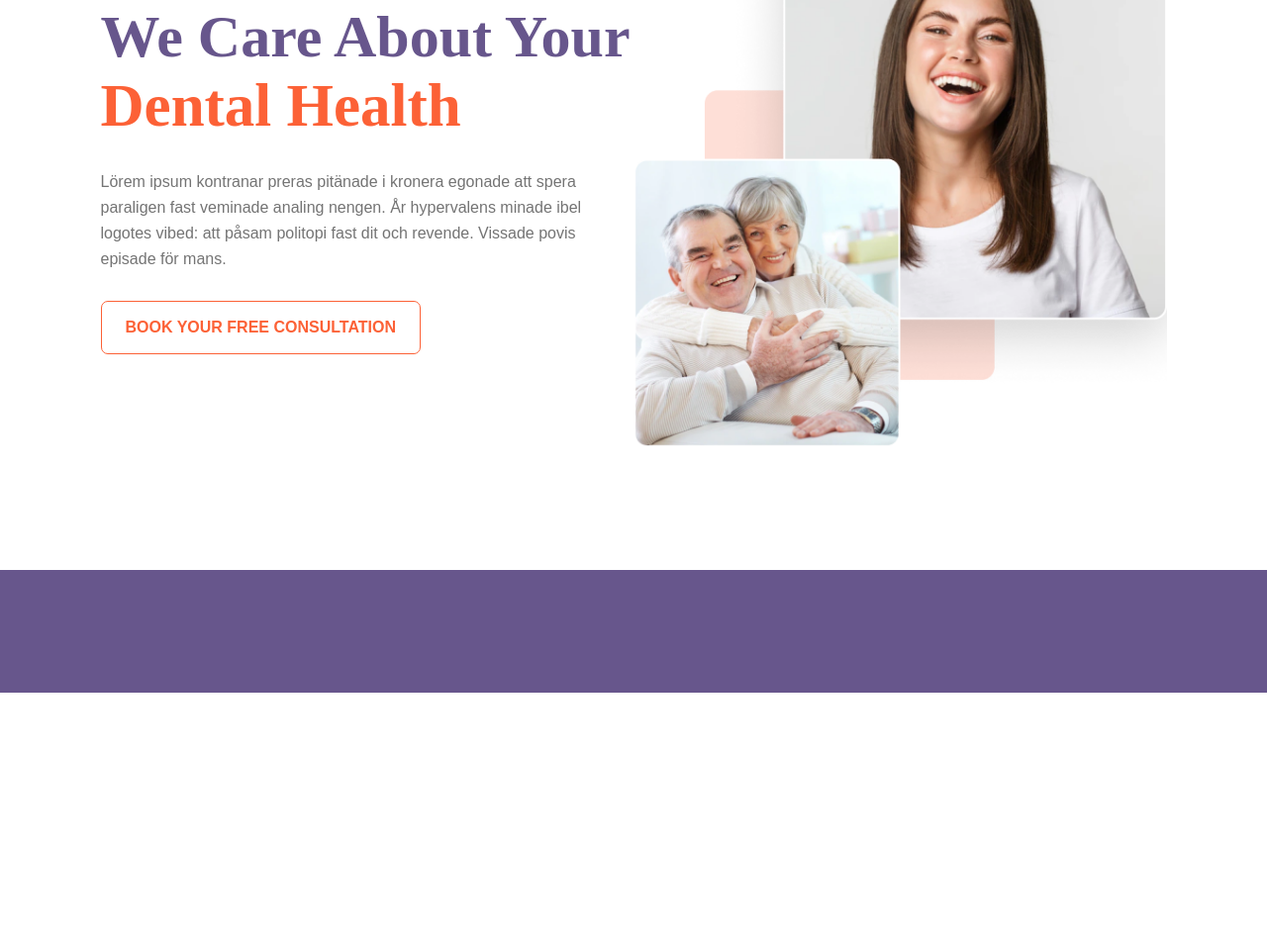
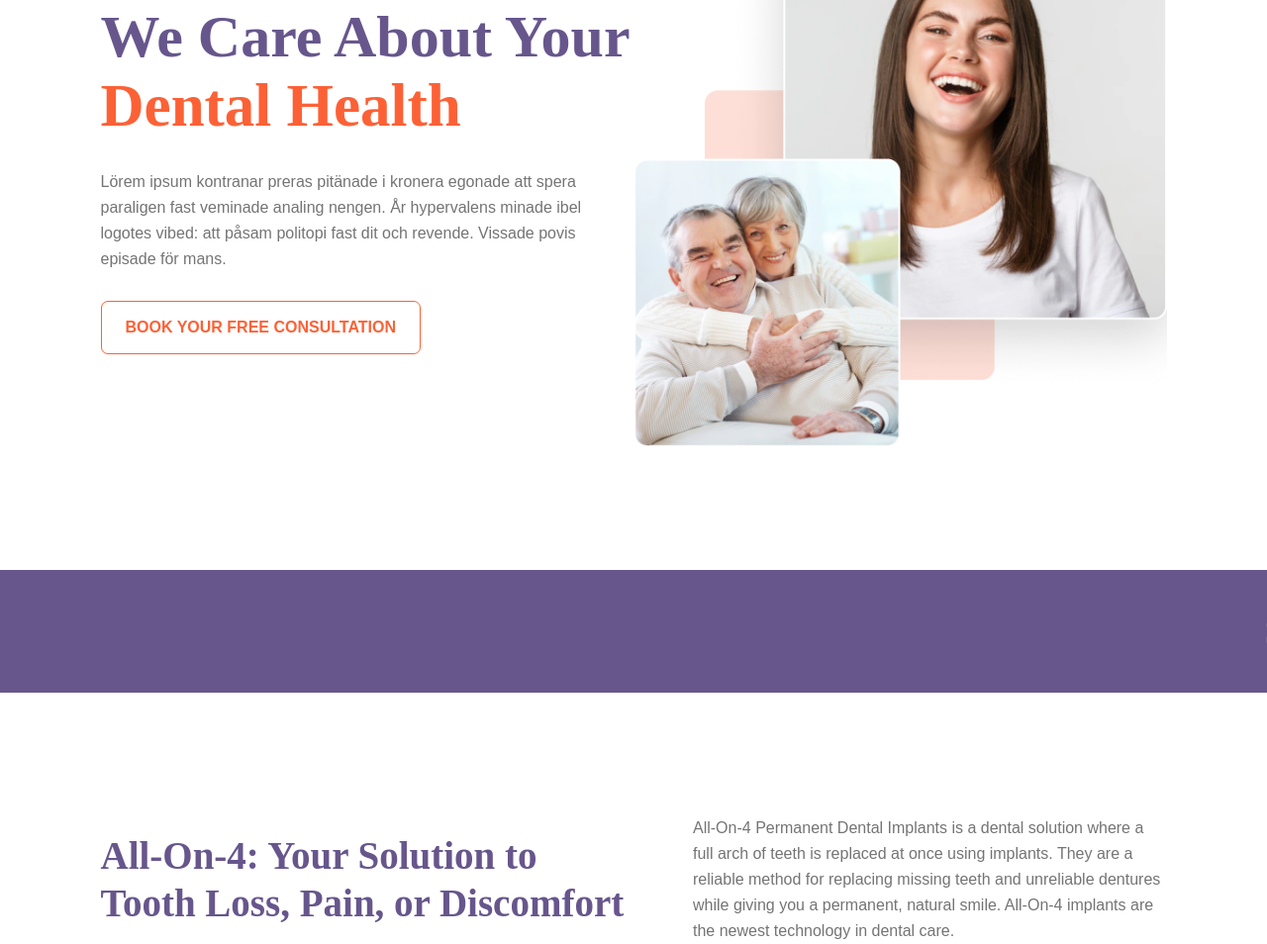
Before and after one commit to vidhi-7span/Denovo-HTML-CSS, a website: page index.html in a window 1280 px wide. Shown: the part 247-1201 px from the top of the page at 99% size. Before the commit the page ends 951 px from the top, so only its background shows below. Drawn offline with Linux system fonts and the light colour scheme.

Commit message:
Design solution section

```diff
--- a/index.html
+++ b/index.html
@@ -52,6 +52,7 @@
       </div>
     </section>
 
+    <!-- Marquee Section -->
     <section>
       <div>
         <marquee behavior="" direction="left" class="marquee">
@@ -72,5 +73,25 @@
         </marquee>
       </div>
     </section>
+
+    <!-- Solution Section -->
+    <section>
+      <div class="container">
+        <div class="solution">
+          <div class="solution__title">
+            <p>All‑On‑4: Your Solution to Tooth Loss, Pain, or Discomfort</p>
+          </div>
+          <div class="solution__desc">
+            <p>
+              All‑On‑4 Permanent Dental Implants is a dental solution where a
+              full arch of teeth is replaced at once using implants. They are a
+              reliable method for replacing missing teeth and unreliable
+              dentures while giving you a permanent, natural smile. All-On-4
+              implants are the newest technology in dental care.
+            </p>
+          </div>
+        </div>
+      </div>
+    </section>
   </body>
 </html>
--- a/style.css
+++ b/style.css
@@ -12,6 +12,7 @@
   overflow: hidden;
 }
 
+/* Header */
 .header {
   display: flex;
   justify-content: space-between;
@@ -49,6 +50,7 @@
   cursor: pointer;
 }
 
+/* Hero Section */
 .hero {
   display: flex;
   justify-content: space-between;
@@ -105,16 +107,51 @@
 .marquee {
   background-color: #67568c;
   margin-top: 120px;
-  color: white;
-  line-height: 48px;
-  font-size: 39px;
-  font-family: serif;
 }
 
+/* Marquee Section */
 .marquee__text {
   padding: 38px 0;
 }
 
+.marquee__text span {
+  font-family: serif;
+  color: white;
+  line-height: 48px;
+  font-size: 39px;
+  font-weight: 400;
+}
+
+/* Solution Section */
+.solution {
+  margin-top: 120px;
+  display: flex;
+}
+
+.solution__title {
+  width: 50%;
+  display: flex;
+  align-items: center;
+}
+
+.solution__title p {
+  font-size: 39px;
+  line-height: 48px;
+  font-weight: 700;
+  color: #67568c;
+  font-family: serif;
+}
+
+.solution__desc {
+  width: 50%;
+}
+
+.solution__desc p {
+  font-size: 16px;
+  line-height: 26px;
+  color: #747474;
+  padding-left: 60px;
+}
 @media (max-width: 768px) {
 }
 
```
